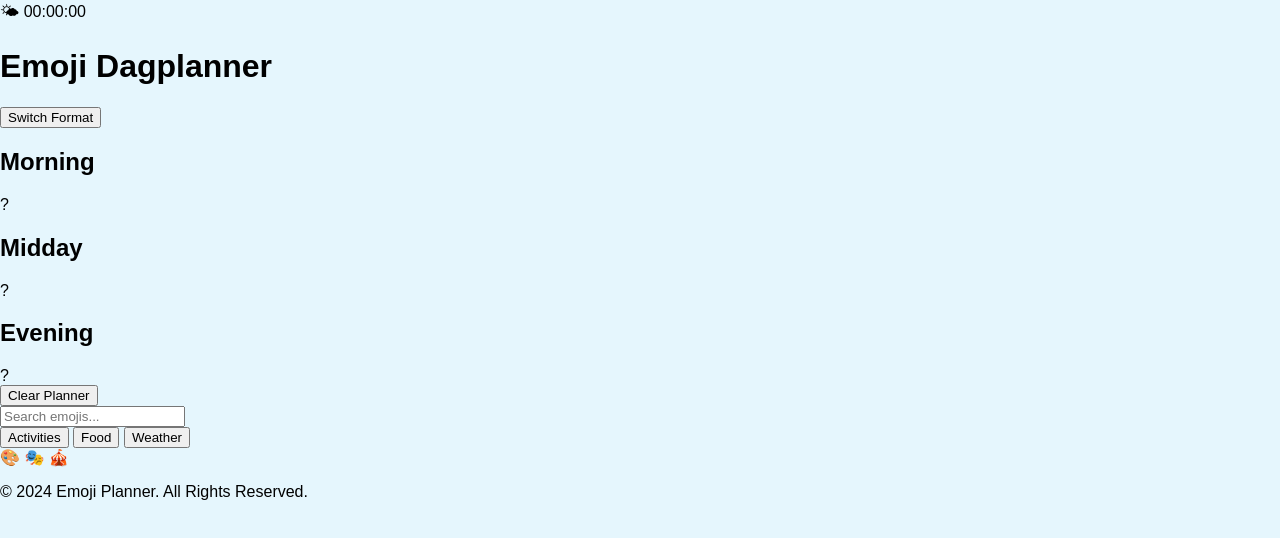
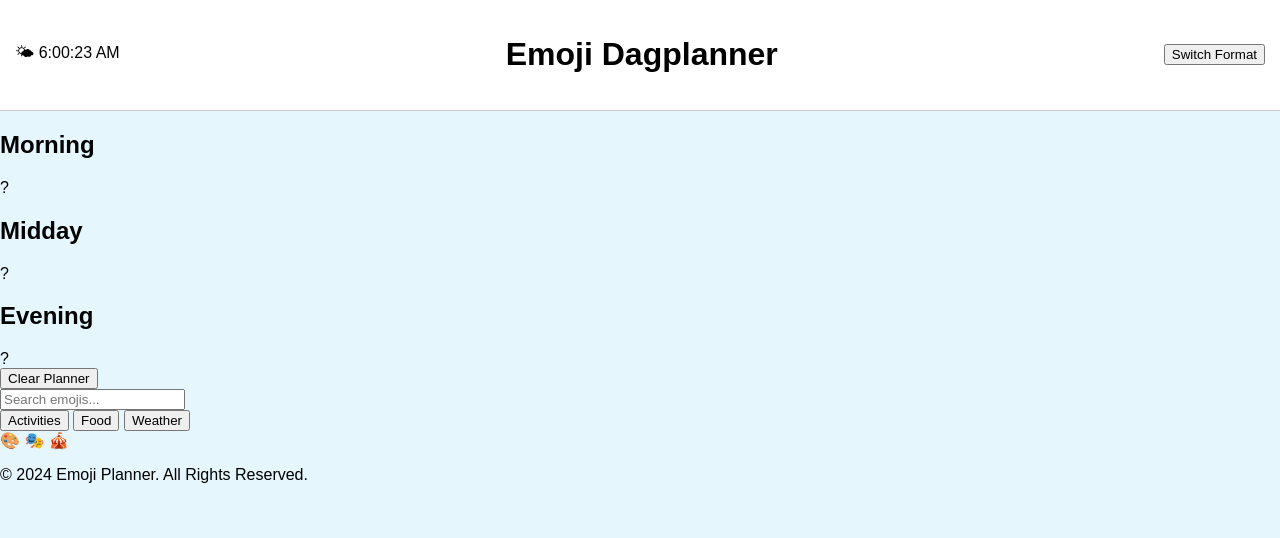
Before and after one commit to Florisvdo1/Emoji-PlanGo, a plain HTML site: page index.html in a window 1280 px wide. Drawn offline with Linux system fonts and the light colour scheme.

Commit message:
Updated Emoji Planner files

```diff
--- a/index.html
+++ b/index.html
@@ -73,6 +73,6 @@
   <footer class="app-footer">
     <p>© 2024 Emoji Planner. All Rights Reserved.</p>
   </footer>
-  <script src="script.js"></script>
+  <script src="script.js" defer></script>
 </body>
 </html>
--- a/script.js
+++ b/script.js
@@ -1,5 +1,26 @@
 
-document.getElementById('toggle-clock-format').addEventListener('click', function() {
-  alert('Clock toggle coming soon!');
+document.addEventListener("DOMContentLoaded", () => {
+  // Clock Update
+  const timeDisplay = document.getElementById("current-time");
+  function updateTime() {
+    const now = new Date();
+    timeDisplay.textContent = now.toLocaleTimeString();
+  }
+  setInterval(updateTime, 1000);
+
+  // Drag-and-Drop Functionality
+  const slots = document.querySelectorAll(".placeholder");
+  const emojis = document.querySelectorAll(".emoji");
+  emojis.forEach(emoji => {
+    emoji.addEventListener("dragstart", e => {
+      e.dataTransfer.setData("text", e.target.textContent);
+    });
+  });
+  slots.forEach(slot => {
+    slot.addEventListener("dragover", e => e.preventDefault());
+    slot.addEventListener("drop", e => {
+      const emoji = e.dataTransfer.getData("text");
+      slot.textContent = emoji;
+    });
+  });
 });
-/* Add complete JavaScript for drag-and-drop, storage, etc. */
--- a/style.css
+++ b/style.css
@@ -5,4 +5,12 @@ body {
   padding: 0;
   background-color: #E5F6FD;
 }
-/* Add more styling for header, main content, animations, etc. */
+.app-header {
+  background-color: #fff;
+  padding: 15px;
+  display: flex;
+  justify-content: space-between;
+  align-items: center;
+  border-bottom: 1px solid #ccc;
+}
+/* Additional styling for layout and colors */
```
